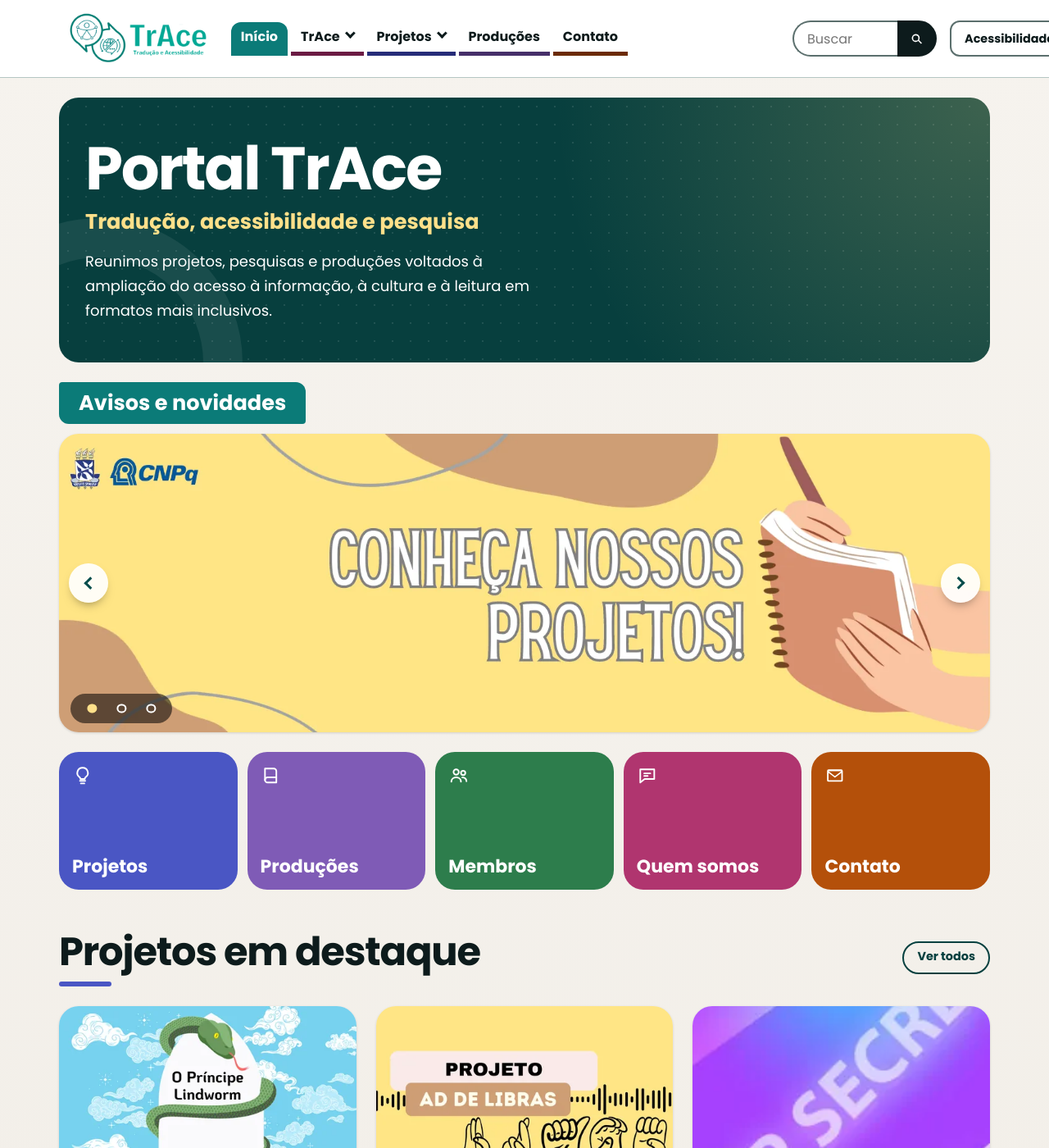
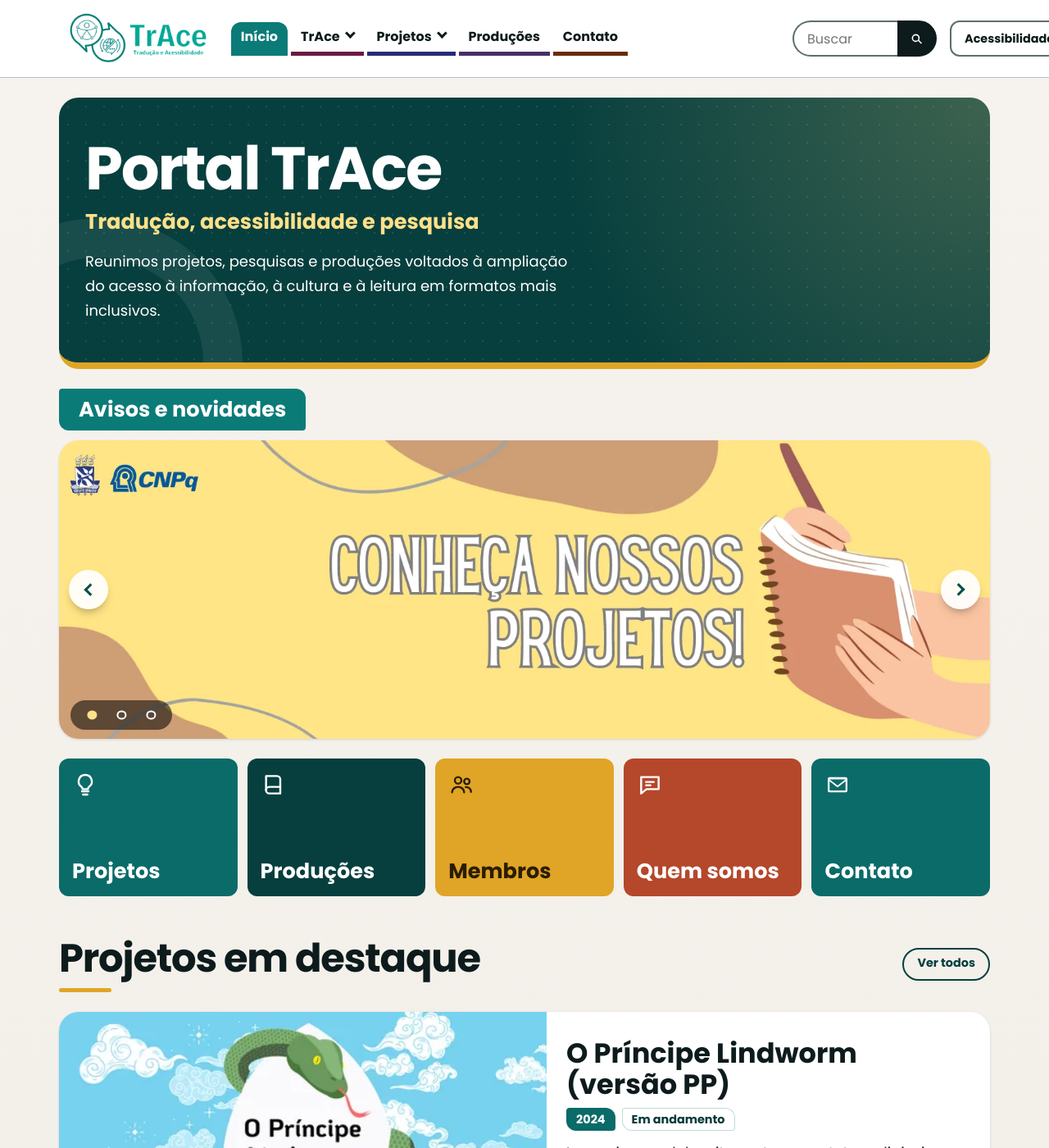
Before and after one commit to Niuuzinho/site-trace-teste, a Jekyll site: the page built from index.html, in a window 1280 px wide and 1400 px high. Shown: the whole window at 82% size. Built offline with Jekyll 4.4.1, drawn with Linux system fonts in a browser that asks for light colours.

Commit message:
Teste v3: paleta de 4 cores, layout da inicial com ritmo e projeto em destaque
Co-Authored-By: Claude Sonnet 5.5 <noreply@anthropic.com>
Claude-Session: https://claude.ai/code/session_01AbHHXVauvBZ2sfPmWDepMS

```diff
--- a/assets/css/main.css
+++ b/assets/css/main.css
@@ -1658,3 +1658,42 @@ html[data-contraste="alto"] .esqueleto span { background: var(--tinta); }
 .mod-tile-icone { background: none; width: auto; height: auto; place-items: start; }
 .mod-tile-mais { display: none; }
 .cartao-mais { display: none; }
+
+/* ===== TESTE v3 "com intenção" (branch apenas): paleta de 4 cores, arredondado só onde faz sentido, ritmo entre seções ===== */
+:root {
+  --pa-f: #0b6b69; --pa-i: #053a39; --pa-s: #e9f2f1; --pa-b: #bfdcd9;
+  --pa-deep: #063f3e; --pa-acc: #e0a526; --pa-acc-tx: #2b1d00; --pa-warm: #b5472b;
+  --pa-fundo: #faf7f0; --pa-linha: #cfd8d4;
+}
+/* arredondado: só em elementos "grandes de impacto" (abertura, carrossel, faixa final), botões e etiquetas; cartões e atalhos mais contidos */
+.mod-tile { border-radius: var(--r-m); }
+.mod-tile-projetos { --tile: var(--pa-f); }
+.mod-tile-producoes { --tile: var(--pa-deep); }
+.mod-tile-membros { --tile: var(--pa-acc); color: var(--pa-acc-tx); }
+.mod-tile-membros:hover { color: var(--pa-acc-tx); }
+.mod-tile-sobre { --tile: var(--pa-warm); }
+.mod-tile-contato { --tile: var(--pa-f); }
+.mod-tile-icone .icone { width: 2rem; height: 2rem; }
+.mod-tile-nome { font-size: var(--t-h4); }
+.mod-hero .mod-sub, .mod-hero .mod-lead { max-width: 38rem; }
+.mod-hero { border-radius: var(--r-g); border-bottom: 0.5rem solid var(--pa-acc); }
+.mod-secao-topo h2::after { background: var(--pa-acc); height: 5px; }
+.mod-h-roxo::after { background: var(--pa-acc) !important; }
+/* projeto principal em destaque: o 1º cartão ocupa a linha inteira, com a imagem ao lado do texto */
+@media (min-width: 48em) {
+  .mod-destaques .cartoes { grid-template-columns: repeat(2, minmax(0, 1fr)); }
+  .mod-destaques .cartoes > li:first-child { grid-column: 1 / -1; display: grid; grid-template-columns: 1.1fr 1fr; }
+  .mod-destaques .cartoes > li:first-child .cartao-img { height: 100%; }
+  .mod-destaques .cartoes > li:first-child .cartao-img img { height: 100%; object-fit: cover; }
+  .mod-destaques .cartoes > li:first-child .cartao-corpo { padding: var(--e6) var(--e5); justify-content: center; }
+  .mod-destaques .cartoes > li:first-child h3 { font-size: var(--t-h3); }
+  .mod-destaques .cartoes > li:first-child p { font-size: var(--t-m); }
+}
+/* produções: faixa de ponta a ponta com fundo suave, para quebrar o ritmo da página */
+.mod-faixa { margin-top: var(--e7); padding-bottom: var(--e7); background: var(--pa-s); border-block: 1px solid var(--pa-b); }
+.mod-faixa .mod-secao { padding-top: var(--e6); }
+.mod-faixa .cartao-ref { background: var(--branco); }
+.mod-faixa .cartao-ref .cartao-topo { background: var(--pa-f); }
+.cartao-proj, .cartao-ref { border-radius: var(--r-m); overflow: hidden; }
+.cartao-proj { --t-forte: var(--pa-f); --t-banda: var(--pa-b); --t-tinta: var(--pa-i); --t-suave: var(--pa-s); background: var(--branco); border: 1px solid var(--pa-linha); }
+.cartao-proj .meta-ano { background: var(--pa-f); }
--- a/index.html
+++ b/index.html
@@ -41,7 +41,7 @@ permalink: /
   </ul>
 </nav>
 
-<section class="container mod-secao" aria-labelledby="h-destaques">
+<section class="container mod-secao mod-destaques" aria-labelledby="h-destaques">
   <div class="mod-secao-topo">
     <h2 id="h-destaques">Projetos em destaque</h2>
     <a class="botao-peq" href="{{ '/projetos/' | relative_url }}">Ver todos</a>
@@ -53,6 +53,7 @@ permalink: /
   </ul>
 </section>
 
+<div class="mod-faixa">
 <section class="container mod-secao" aria-labelledby="h-recentes">
   <div class="mod-secao-topo">
     <h2 id="h-recentes" class="mod-h-roxo">Produções recentes</h2>
@@ -64,6 +65,7 @@ permalink: /
     {%- endfor %}
   </ul>
 </section>
+</div>
 
 <section class="container mod-fim" aria-labelledby="h-quem">
   <div class="mod-cta">
```
Also changed, not shown: CLAUDE.md (+2 -0 lines).
